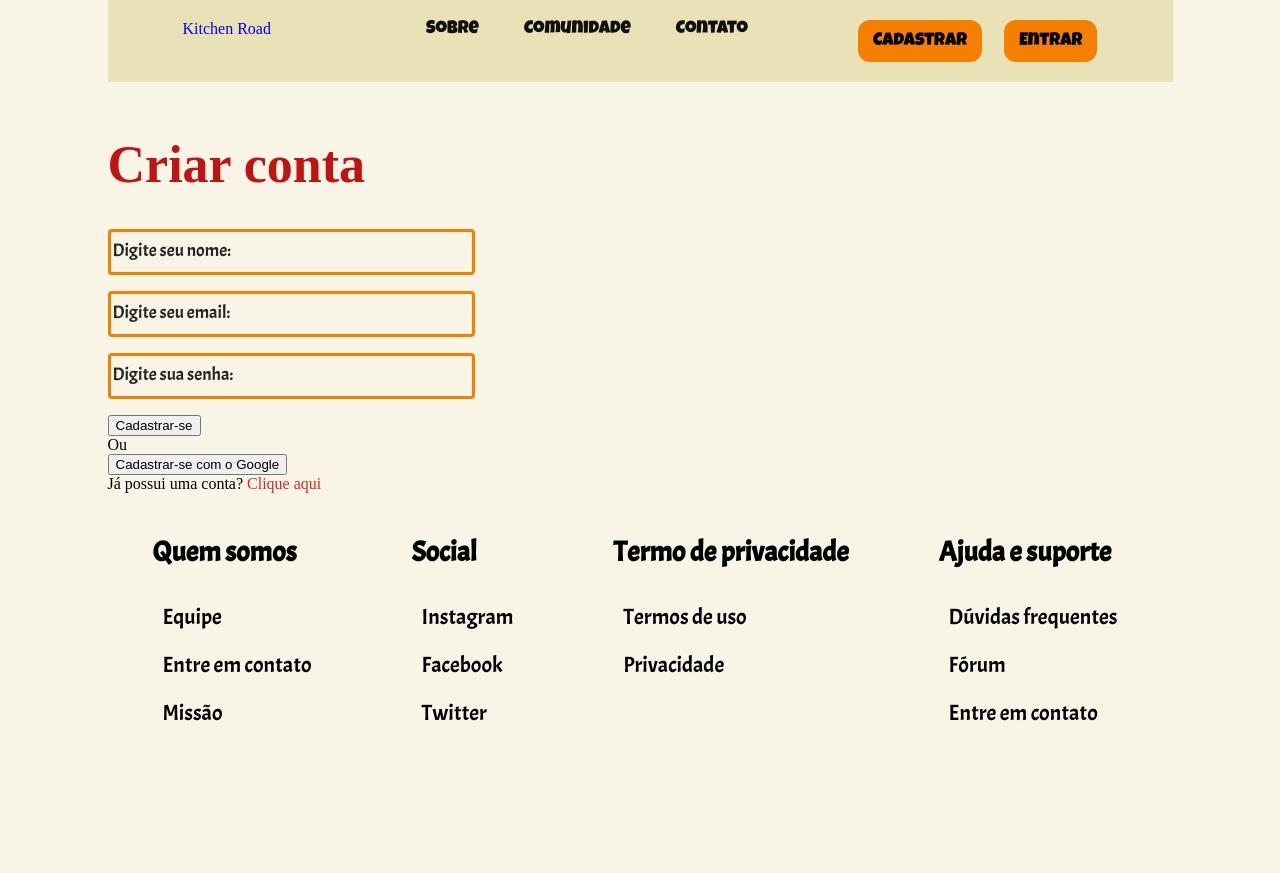
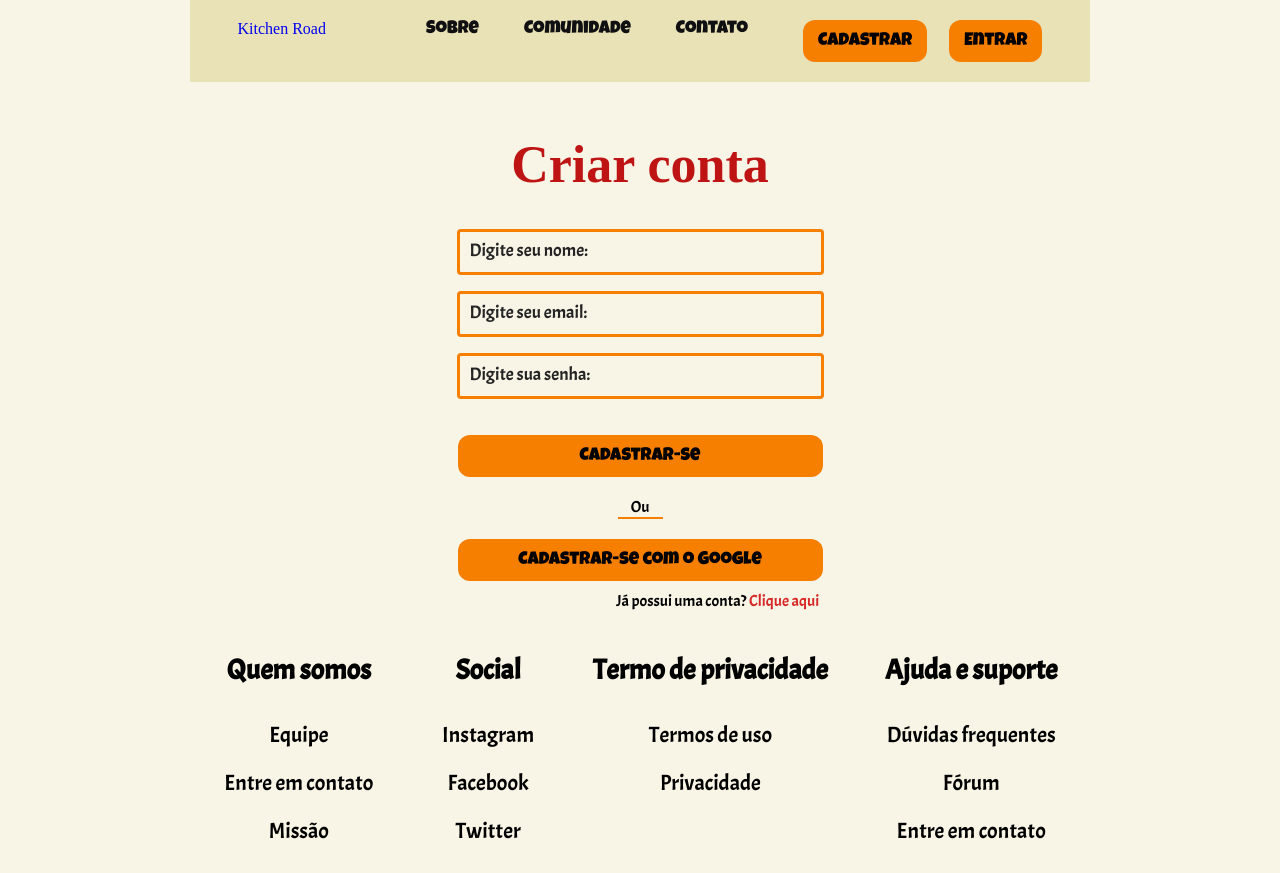
Before and after one commit to Kitchen-Road/KitchenRoad-Frontend, a React (Create React App) app in the folder app/: page / in a window 1280 px wide. Before the commit the page ends 800 px from the top, so only its background shows below. Built offline with nearby package versions, Linux system fonts and the light colour scheme.

Commit message:
(#1) formulário do cadastre-se centralizado

```diff
--- a/app/src/App.css
+++ b/app/src/App.css
@@ -6,7 +6,7 @@ body, ul, li, p {
 
 body {
   background-color: #F8F5E7;
-  max-width: 1065px;
+  max-width: 1000px;
   margin: 0 auto !important;
 }
 
--- a/app/src/App.js
+++ b/app/src/App.js
@@ -1,12 +1,12 @@
 import React from 'react';
 import './assets/css/global.scss';
 
-import Home from './pages/home';
+import PageRegister from './pages/PageRegister';
 
 function App() {
   return (
 
-    <Home/>
+    <PageRegister />
 
   );
 }
--- a/app/src/assets/css/general.scss
+++ b/app/src/assets/css/general.scss
@@ -6,7 +6,7 @@ body, ul, li, p {
 
   body {
     background-color: #F8F5E7;
-    max-width: 1065px;
+    max-width: 900px;
     margin: 0 auto !important;
   }
 
--- a/app/src/assets/css/register.scss
+++ b/app/src/assets/css/register.scss
@@ -1,5 +1,12 @@
+div {
+    display: block;
+    text-align: center;
+}
+
 form {
-    left: 50%;
+    display: inline-block;
+    margin-left: auto;
+    margin-right: auto;
 }
 
 .title{
@@ -22,12 +29,59 @@ form {
     margin-bottom: 16px;
     border-radius: 4px;
     background-color: #F8F5E7;
+    width: 357px;
 }
+
+.sign-up input:focus {
+    border: 2px #BE1414 solid;
+}
+
 
 .sign-up input::placeholder {
     font-family: 'Acme', sans-serif;
     color: #242424;
     font-size: 18px;
+    padding: 8px;
+}
+
+.button {
+    border: none;
+    background: #F77F00;
+    font-size: 18px;
+    font-family: 'Luckiest Guy', sans-serif;
+    padding: 12px 15px;
+    border-radius: 12px;
+    width: 365px;
+}
+
+.button:hover {
+
+    transition: .7s ease;
+    cursor: pointer;
+}
+
+.button-primary {
+    margin-top: 20px;
+}
+
+.or {
+    padding: 20px;
+    font-family: 'Acme', sans-serif;
+}
+
+.or::after {
+    content: '';
+    display: block;
+    width: 45px;
+    height: 2px;
+    background: #F77F00;
+    margin: 0 auto;
+}
+
+.have-account {
+    font-family: 'Acme', sans-serif;
+    margin-top: 10px;
+    margin-left: 155px;
 }
 
 #link {
--- a/app/src/components/container/Register.js
+++ b/app/src/components/container/Register.js
@@ -2,6 +2,7 @@ import React from 'react';
 
 const Register = () => {
     return (
+        <div>
             <form>
                 <h1 className="title">Criar conta</h1>
                 <div className="sign-up">
@@ -19,11 +20,12 @@ const Register = () => {
                     <input type="text" className="inputUser" placeholder="Digite sua senha:" required/>
                 </div>
 
-            <button>Cadastrar-se</button>
-            <p>Ou</p>
-            <button>Cadastrar-se com o Google</button>
-            <p>Já possui uma conta? <a href="#" id="link">Clique aqui</a></p>
+                <button className="button button-primary">Cadastrar-se</button>
+                <p className="or">Ou</p>
+                <button className="button">Cadastrar-se com o Google</button>
+                <p className="have-account">Já possui uma conta? <a href="#" id="link">Clique aqui</a></p>
             </form>
+        </div>
     )
 }
 
--- a/app/src/pages/home.js
+++ b/app/src/pages/PageRegister.js
@@ -1,8 +1,8 @@
-import Register from '../components/container/register.js'
+import Register from '../components/container/Register.js'
 import Navbar from '../components/container/navbar.js';
 import Footer from '../components/container/footer.js'
 
-function Home() {
+function PageRegister() {
   return (
 
     <div className="App">
@@ -19,4 +19,4 @@ function Home() {
   );
 }
 
-export default Home;
+export default PageRegister;
```
Also changed, not shown: app/src/pages/PageLogin.js (added). Lines whose indentation alone changed are shown as unchanged.
